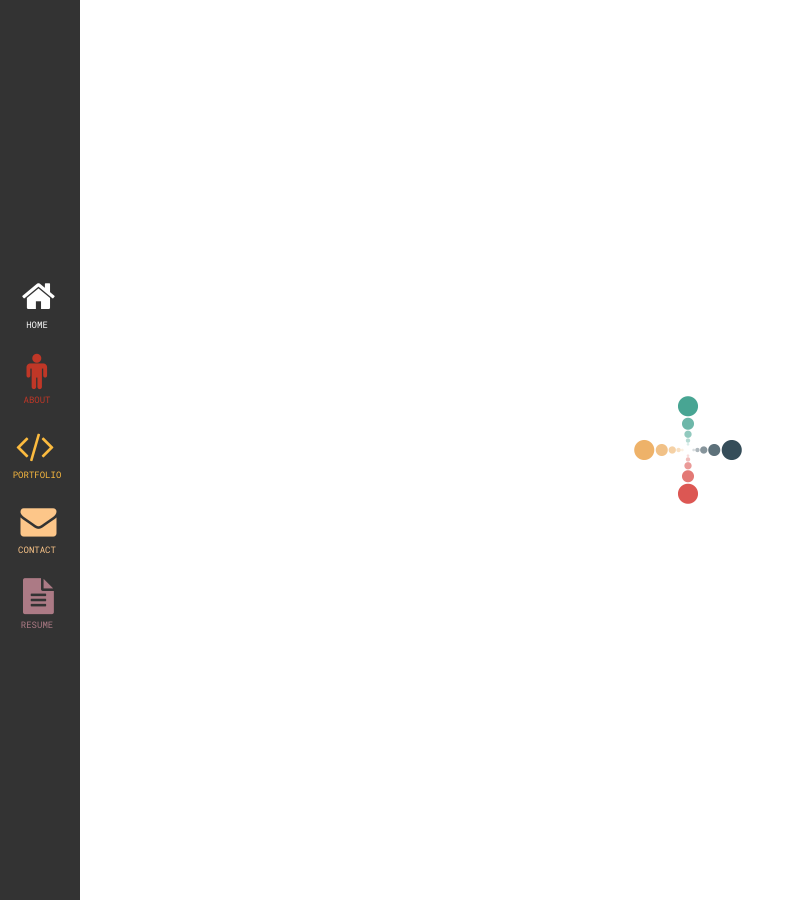
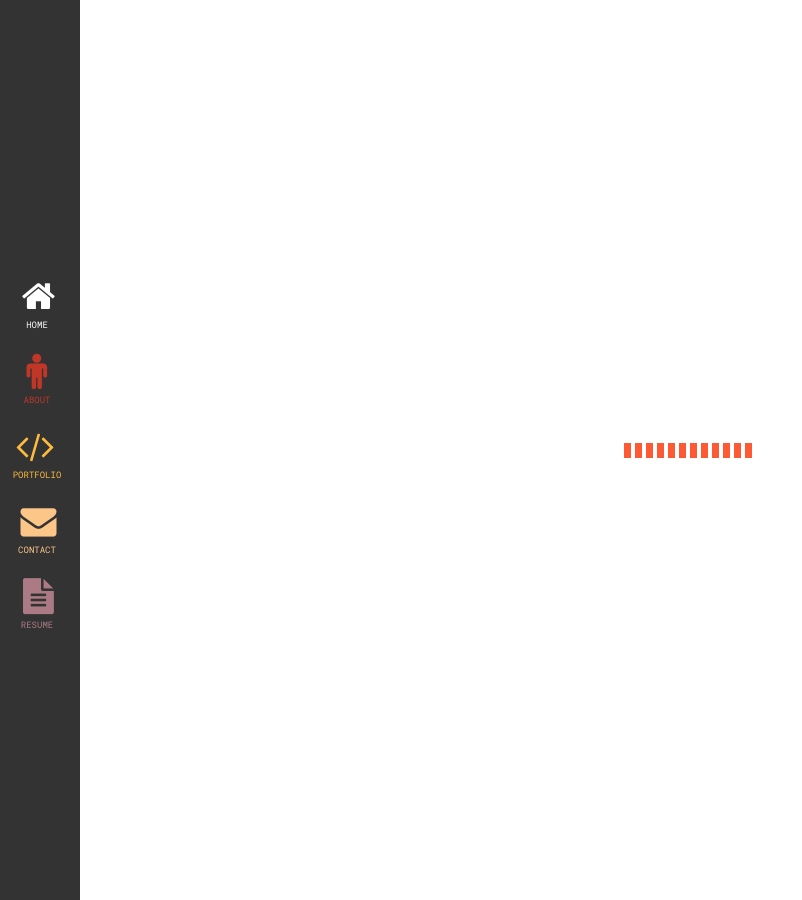
Before and after one commit to JWizerd/2017_personal_portfolio, a Jekyll site: the page built from index.html, in a window 1280 px wide. Shown: the whole page, without its empty margins (0-802 px from the left). Built offline with Jekyll 4.4.1, drawn with Linux system fonts in a browser that asks for light colours.

Commit message:
loading bar instead of turning wheel

```diff
--- a/assets/css/main.scss
+++ b/assets/css/main.scss
@@ -305,7 +305,7 @@
   margin-left: 80px;
   width: 95vw;
   height: 100vh;
-  background: white url(../img/preloader.gif) center center no-repeat;
+  background: white url("../img/loader.gif") center center no-repeat;
   z-index: 2000;
 }
 
```
Also changed, not shown: assets/img/loader.gif (added), 1 other file.
